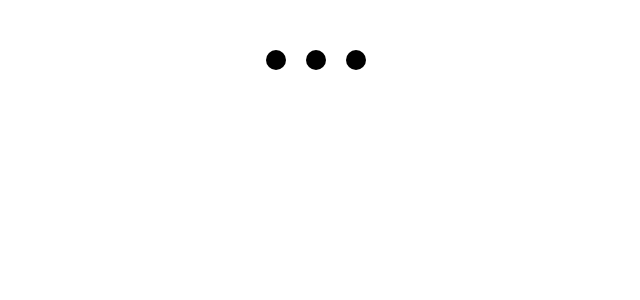
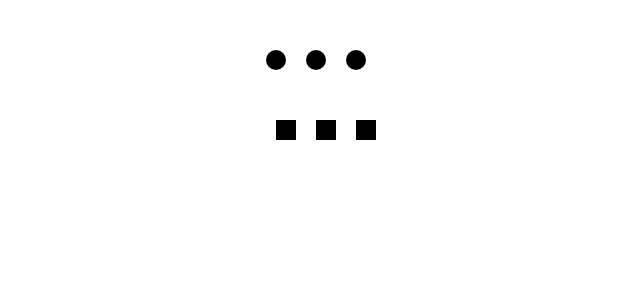
Before and after one commit to fterdal/d3-stuff, a React (Create React App) app: page / in a window 1280 px wide. Shown: the top 300 px of the page, without its empty margins (44-684 px from the left). Built offline with nearby package versions, Linux system fonts and the light colour scheme.

Commit message:
gimme some rect angels

```diff
--- a/src/App.js
+++ b/src/App.js
@@ -4,11 +4,16 @@ import "./App.css"
 function App() {
   return (
     <div className="App">
-      <svg height="120" width="720">
+      <svg height="240" width="720">
         <g>
           <circle cx="40" cy="60" r="10"></circle>
           <circle cx="80" cy="60" r="10"></circle>
           <circle cx="120" cy="60" r="10"></circle>
+        </g>
+        <g>
+          <rect x="40" y="120" height="20" width="20"></rect>
+          <rect x="80" y="120" height="20" width="20"></rect>
+          <rect x="120" y="120" height="20" width="20"></rect>
         </g>
       </svg>
     </div>
```
